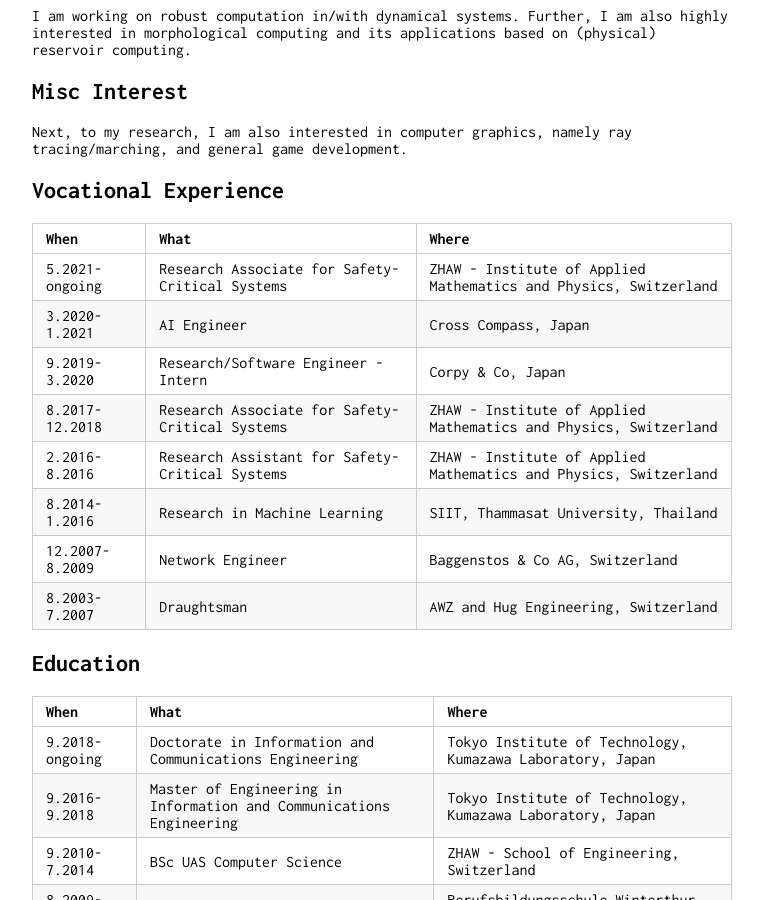
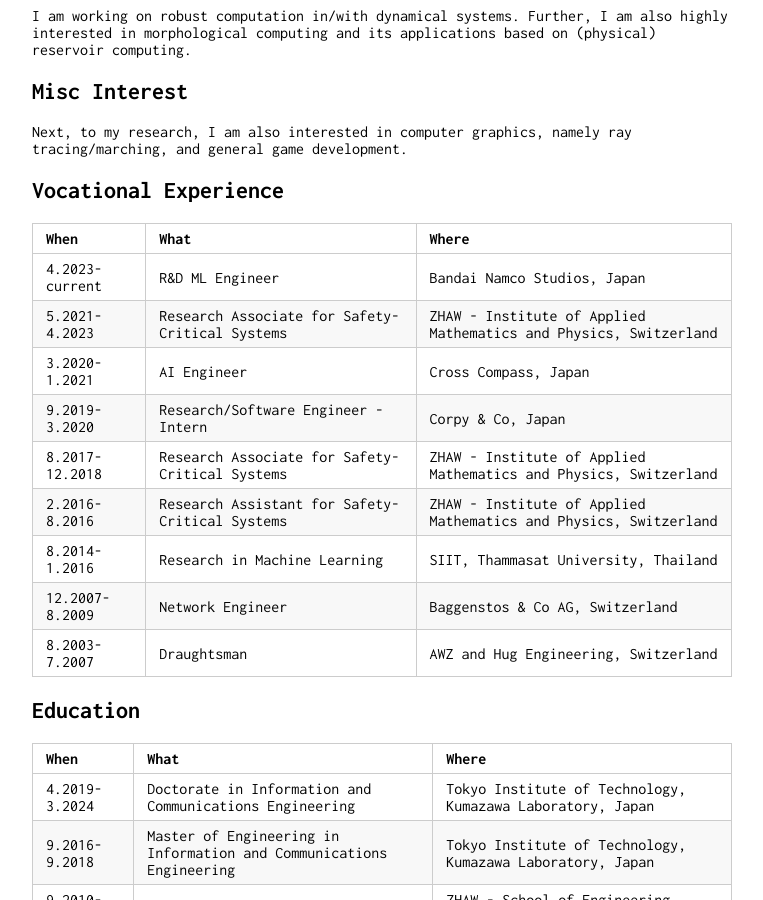
Before and after one commit to delpart/delpart.github.io, a Jekyll site: the page built from index.md, in a window 1280 px wide and 900 px high, scrolled down 269 px. Shown: the whole window, without its empty margins (258-1021 px from the left). Built offline with Jekyll 4.4.1, drawn with Linux system fonts in a browser that asks for light colours; our own code applies the rules of GitHub Pages for plain Markdown files.

Commit message:
Update index.md

```diff
--- a/index.md
+++ b/index.md
@@ -18,7 +18,8 @@ Next, to my research, I am also interested in computer graphics, namely ray trac
 
 When | What | Where
 -----|------|------
-5.2021-ongoing | Research Associate for Safety-Critical Systems | ZHAW - Institute of Applied Mathematics and Physics, Switzerland
+4.2023-current | R&D ML Engineer | Bandai Namco Studios, Japan
+5.2021-4.2023 | Research Associate for Safety-Critical Systems | ZHAW - Institute of Applied Mathematics and Physics, Switzerland
 3.2020-1.2021 | AI Engineer | Cross Compass, Japan
 9.2019-3.2020 | Research/Software Engineer - Intern | Corpy & Co, Japan
 8.2017-12.2018 | Research Associate for Safety-Critical Systems | ZHAW - Institute of Applied Mathematics and Physics, Switzerland
@@ -31,7 +32,7 @@ When | What | Where
 
 When | What | Where
 -----|------|------
-9.2018-ongoing | Doctorate in Information and Communications Engineering | Tokyo Institute of Technology, Kumazawa Laboratory, Japan
+4.2019-3.2024 | Doctorate in Information and Communications Engineering | Tokyo Institute of Technology, Kumazawa Laboratory, Japan
 9.2016-9.2018 | Master of Engineering in Information and Communications Engineering | Tokyo Institute of Technology, Kumazawa Laboratory, Japan
 9.2010-7.2014 | BSc UAS Computer Science | ZHAW - School of Engineering, Switzerland
 8.2009-7.2009 | Professional Baccalaureate | Berufsbildungsschule Winterthur, Switzerland
```
